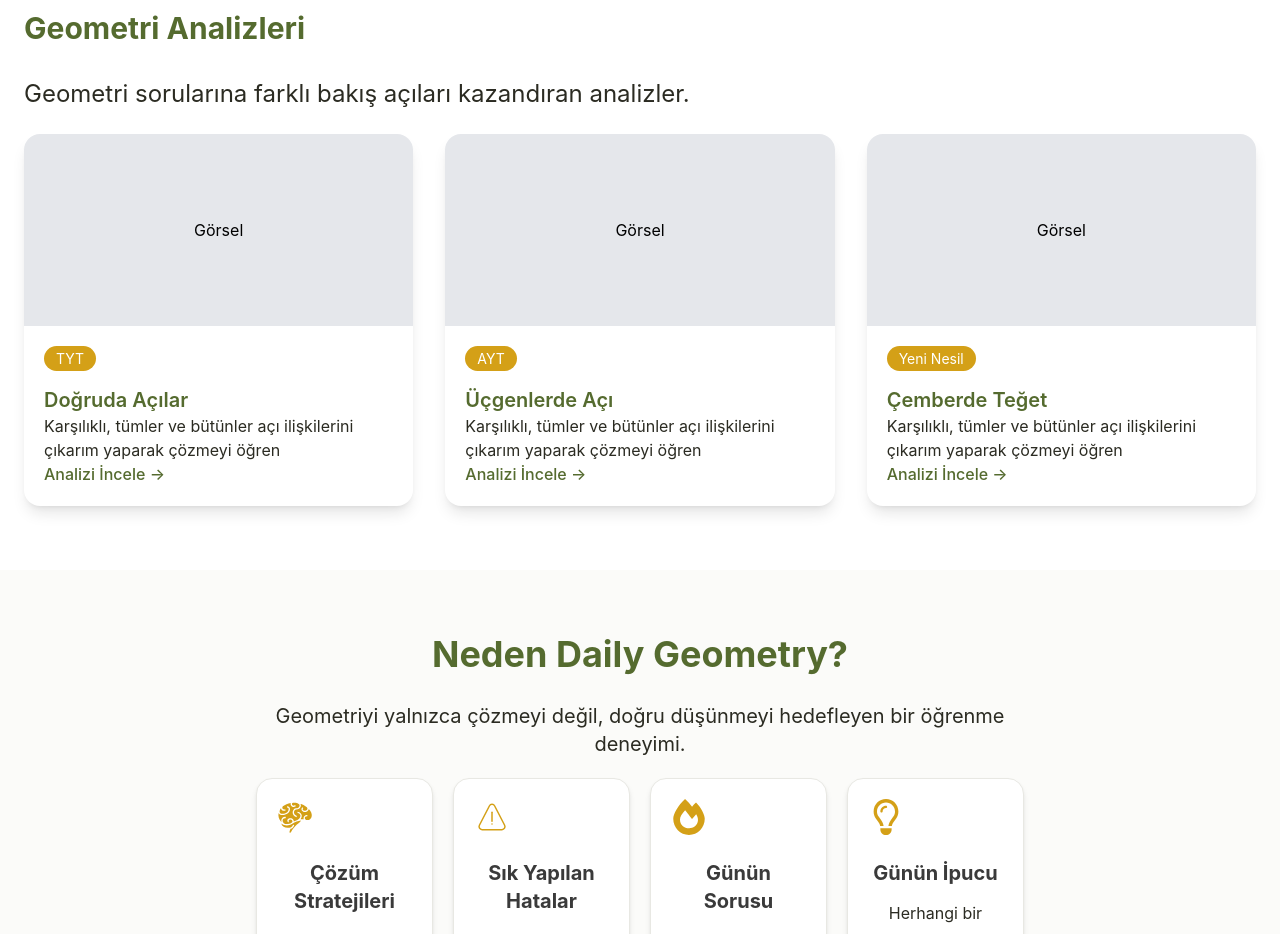
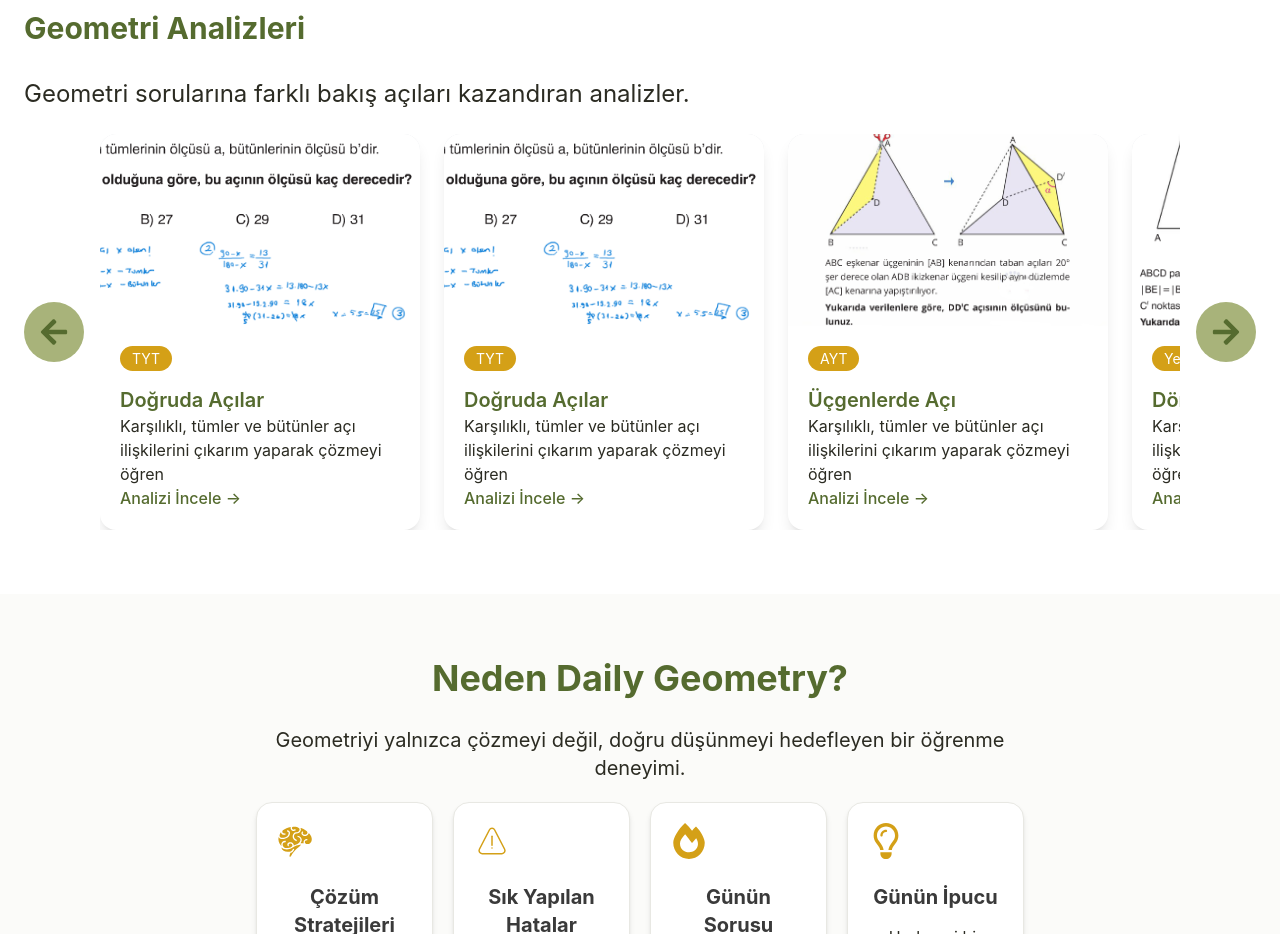
Before and after one commit to EsraTemiz/daily-geo, a React (Vite) app: page / in a window 1280 px wide. Shown: the part 980-1914 px from the top of the page. Built offline with nearby package versions, Linux system fonts and the light colour scheme.

Commit message:
anasayfada slideBar kuruldu

```diff
--- a/src/components/AnalysisCard.jsx
+++ b/src/components/AnalysisCard.jsx
@@ -1,26 +1,56 @@
 
-import React from 'react'
+import React, { useRef } from 'react'
 import {Link} from "react-router-dom"
+import DogrudaAci from "../assets/dogrudaAci2.png"
+import UcgendeAci from "../assets/UcgendeAcı2.png"
+import paralelkenar from "../assets/paralelkenar.png"
+import { FaArrowRight } from "react-icons/fa";
+import { FaArrowLeft } from "react-icons/fa";
 const AnalysisCard = () => {
+  const sliderRef=useRef(null)
      const analizler = [
   {
     id: 1,
     title: "Doğruda Açılar",
     tag: "TYT",
-    description:"Karşılıklı, tümler ve bütünler açı ilişkilerini çıkarım yaparak çözmeyi öğren"
+    description:"Karşılıklı, tümler ve bütünler açı ilişkilerini çıkarım yaparak çözmeyi öğren",
+    questionImage:DogrudaAci,
+    topic:"dogruda-acilar"
   },
+  {
+    id: 4,
+    title: "Doğruda Açılar",
+    tag: "TYT",
+    description:"Karşılıklı, tümler ve bütünler açı ilişkilerini çıkarım yaparak çözmeyi öğren",
+    questionImage:DogrudaAci,
+    topic:"dogruda-acilar"
+  },
+
   {
     id: 2,
     title: "Üçgenlerde Açı",
     tag: "AYT",
-    description:"Karşılıklı, tümler ve bütünler açı ilişkilerini çıkarım yaparak çözmeyi öğren"
+    description:"Karşılıklı, tümler ve bütünler açı ilişkilerini çıkarım yaparak çözmeyi öğren",
+    questionImage:UcgendeAci,
+     topic:"ucgenler"
+
   },
   {
     id: 3,
-    title: "Çemberde Teğet",
+    title: "Dörtgenler",
     tag: "Yeni Nesil",
-    description:"Karşılıklı, tümler ve bütünler açı ilişkilerini çıkarım yaparak çözmeyi öğren"
-  }
+    description:"Karşılıklı, tümler ve bütünler açı ilişkilerini çıkarım yaparak çözmeyi öğren",
+    questionImage:paralelkenar,
+    topic:"dortgenler"
+  },
+  {
+    id: 5,
+    title: "Dörtgenler",
+    tag: "Yeni Nesil",
+    description:"Karşılıklı, tümler ve bütünler açı ilişkilerini çıkarım yaparak çözmeyi öğren",
+    questionImage:paralelkenar,
+    topic:"dortgenler"
+  },
 ];
   return (
     <div>
@@ -31,15 +61,24 @@ const AnalysisCard = () => {
   <p className="text-olive-800 text-2xl py-6">
     Geometri sorularına farklı bakış açıları kazandıran analizler.
   </p>
-  <div className="grid grid-cols-1 md:grid-cols-2 lg:grid-cols-3 gap-8">
+  <div className='flex justify-center items-center gap-4 w-full
+  '>
+      <div onClick={()=>sliderRef.current.scrollBy({
+          left:-340,
+          behavior:"smooth"
+        })} className='w-15 h-15 bg-olive-300 rounded-full flex justify-center items-center cursor-pointer'>
+
+        <FaArrowLeft  className='font-bold text-olive-700 text-3xl'/>
+        </div>
+  <div ref={sliderRef} className=" flex-1 min-w-0 flex gap-6 overflow-x-auto scroll-smooth snap-x snap-mandatory items-center">
 {analizler.map((analiz) => (
   <div
     key={analiz.id}
-    className="bg-white rounded-2xl shadow-lg overflow-hidden hover:-translate-y-2 transition"
+    className="shrink-0 w-[320px] snap-start bg-white rounded-2xl shadow-lg overflow-hidden hover:-translate-y-2 transition "
   >
 
     <div className="h-48 bg-gray-200 flex items-center justify-center">
-      Görsel
+   <img src={analiz.questionImage} alt={analiz.title} className="w-full h-full object-cover" />
     </div>
 
     <div className="p-5">
@@ -54,7 +93,7 @@ const AnalysisCard = () => {
       <p className='text-olive-800'>
         {analiz.description}
       </p>
-      <Link to={`/analizler/${analiz.id} `} className="mt-4 text-olive-700 font-medium">
+      <Link to={`/lise/${analiz.topic}`} className="mt-4 text-olive-700 font-medium">
         Analizi İncele →
       </Link>
 
@@ -63,6 +102,11 @@ const AnalysisCard = () => {
   </div>
 ))}
   </div>
+   <div onClick={()=>sliderRef.current.scrollBy({
+          left:340,
+          behavior:"smooth"
+        })}   className='w-15 h-15 bg-olive-300 rounded-full flex justify-center items-center'><FaArrowRight className='font-bold text-olive-700 text-3xl' /></div>
+  </div>
 
     </div>
   )
```
